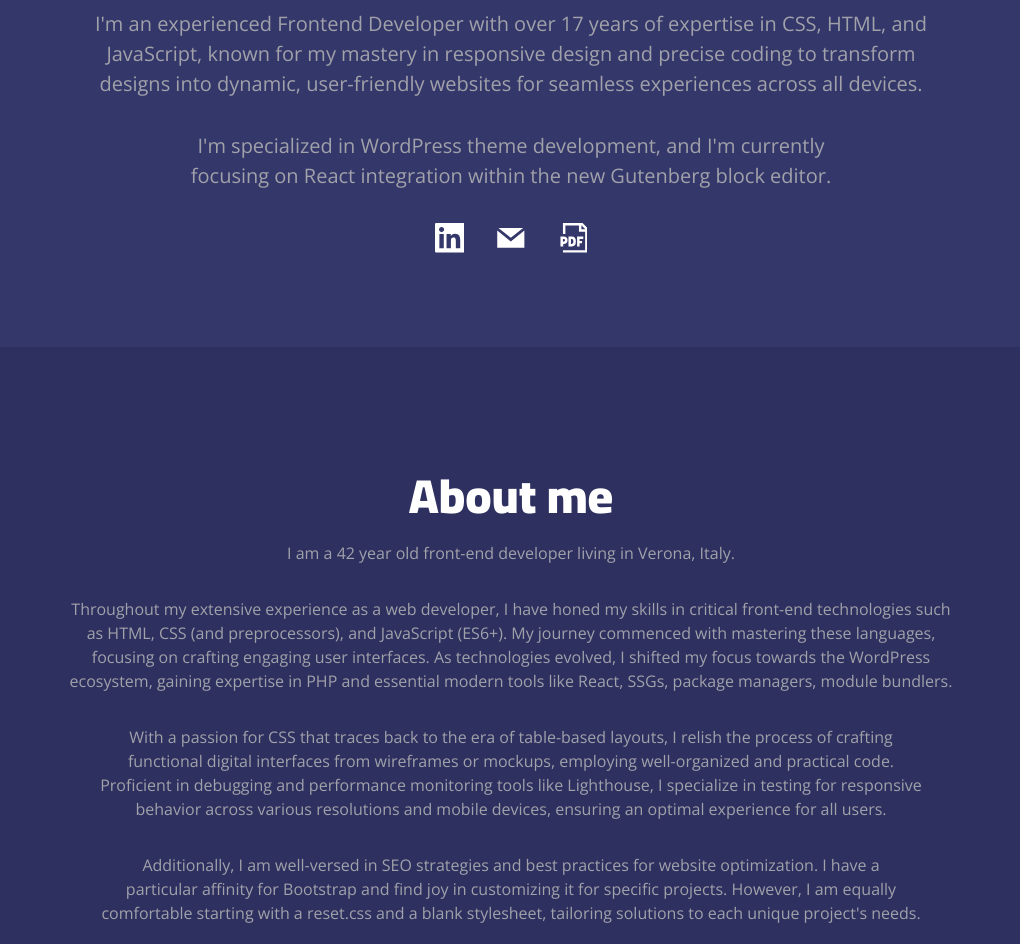
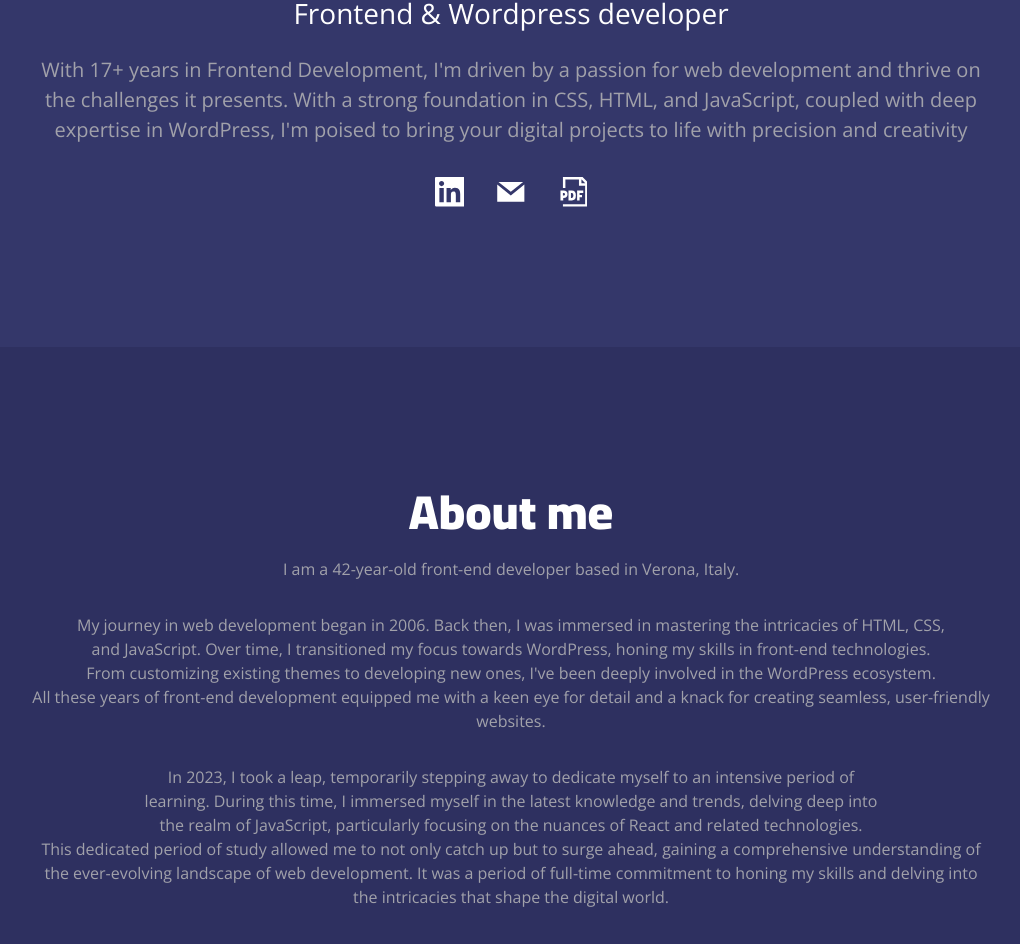
Before and after one commit to tinny77/MyCV, a React (Vite) app: page / in a window 1280 px wide. Shown: the part 453-1397 px from the top of the page, without its empty margins (129-1149 px from the left). Built offline with nearby package versions, Linux system fonts and the light colour scheme; a web font is replaced by a local one.

Commit message:
Updated texts and cv

```diff
--- a/src/App.jsx
+++ b/src/App.jsx
@@ -25,7 +25,7 @@ function App() {
 		progressBars.forEach((progressBar) => {
 			setTimeout(() => {
 				progressBar.classList.add('animated');
-			}, 1000);
+			}, 750);
 		});
 	};
 
@@ -55,17 +55,13 @@ function App() {
 				<h3>Frontend & Wordpress developer</h3>
 
 				<p className="text-block lead">
-					I'm an experienced Frontend Developer with over {myExperienceYears}{' '}
-					years of expertise in CSS, HTML, and JavaScript, known for my mastery
-					in responsive design and precise coding to transform designs into
-					dynamic, user-friendly websites for seamless experiences across all
-					devices.
+					With {myExperienceYears}
+					{'+'} years in Frontend Development, I'm driven by a passion for web
+					development and thrive on the challenges it presents. With a strong
+					foundation in CSS, HTML, and JavaScript, coupled with deep expertise
+					in WordPress, I'm poised to bring your digital projects to life with
+					precision and creativity
 				</p>
-				<p className="text-block lead">
-					I'm specialized in WordPress theme development, and I'm currently
-					focusing on React integration within the new Gutenberg block editor.
-				</p>
-
 				<LinkButtons />
 			</section>
 
@@ -84,35 +80,40 @@ function App() {
 				</ScrollAnimation>
 				<ScrollAnimation animateIn="fadeIn" delay={1000}>
 					<p className="text-block">
-						I am a {myAge} year old front-end developer living in Verona, Italy.
+						I am a {myAge}-year-old front-end developer based in Verona, Italy.
 					</p>
 					<p className="text-block">
-						Throughout my extensive experience as a web developer, I have honed
-						my skills in critical front-end technologies such as HTML, CSS (and
-						preprocessors), and JavaScript (ES6+). My journey commenced with
-						mastering these languages, focusing on crafting engaging user
-						interfaces. As technologies evolved, I shifted my focus towards the
-						WordPress ecosystem, gaining expertise in PHP and essential modern
-						tools like React, SSGs, package managers, module bundlers.
+						My journey in web development began in 2006. Back then, I was
+						immersed in mastering the intricacies of HTML, CSS, and JavaScript.
+						Over time, I transitioned my focus towards WordPress, honing my
+						skills in front-end technologies. From customizing existing themes
+						to developing new ones, I've been deeply involved in the WordPress
+						ecosystem.
+						<br />
+						All these years of front-end development equipped me with a keen eye
+						for detail and a knack for creating seamless, user-friendly
+						websites.
 					</p>
 					<p className="text-block">
-						With a passion for CSS that traces back to the era of table-based
-						layouts, I relish the process of crafting functional digital
-						interfaces from wireframes or mockups, employing well-organized and
-						practical code. Proficient in debugging and performance monitoring
-						tools like Lighthouse, I specialize in testing for responsive
-						behavior across various resolutions and mobile devices, ensuring an
-						optimal experience for all users.
+						In 2023, I took a leap, temporarily stepping away to dedicate myself
+						to an intensive period of learning. During this time, I immersed
+						myself in the latest knowledge and trends, delving deep into the
+						realm of JavaScript, particularly focusing on the nuances of React
+						and related technologies.
+						<br />
+						This dedicated period of study allowed me to not only catch up but
+						to surge ahead, gaining a comprehensive understanding of the
+						ever-evolving landscape of web development. It was a period of
+						full-time commitment to honing my skills and delving into the
+						intricacies that shape the digital world.
 					</p>
 					<p className="text-block">
-						Additionally, I am well-versed in SEO strategies and best practices
-						for website optimization. I have a particular affinity for Bootstrap
-						and find joy in customizing it for specific projects. However, I am
-						equally comfortable starting with a reset.css and a blank
-						stylesheet, tailoring solutions to each unique project's needs.
-					</p>
-					<p className="text-block">
-					When I'm not coding, you'll often find me hitting the gym or taking relaxing walks while tuning into podcasts.<br/>I'm a big fan of football and F1, and I'm always in the loop with the latest tech news, especially in the Apple world. And when it comes to music, I'm all about Oasis and Liam Gallagher's solo work!
+						Beyond the screen, you'll often find me hitting the gym, taking
+						leisurely walks, and tuning into podcasts. Football and F1 are my
+						go-to sports, and I'm always eager to dive into the latest in tech,
+						especially within the Apple ecosystem. And when it comes to music,
+						the iconic sounds of Oasis and Liam Gallagher's solo work hold a
+						special place in my heart.
 					</p>
 				</ScrollAnimation>
 			</section>
--- a/src/index.scss
+++ b/src/index.scss
@@ -284,8 +284,9 @@ form {
         #experience,
         #contact {
             min-height: unset;
-            padding-top: 10rem;
-            padding-bottom: 10rem;
+            padding-top: .5rem;
+            padding-bottom: 2.5rem;
+            ;
 
         }
 
```
